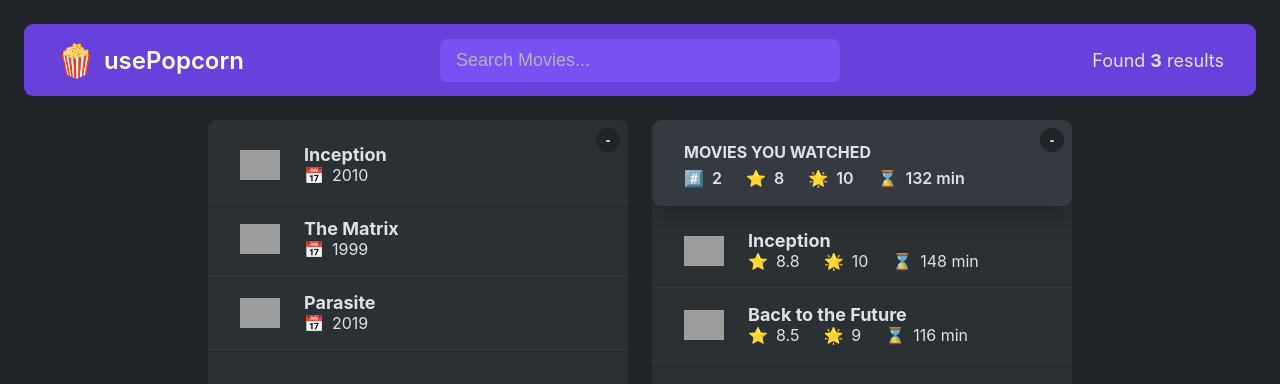
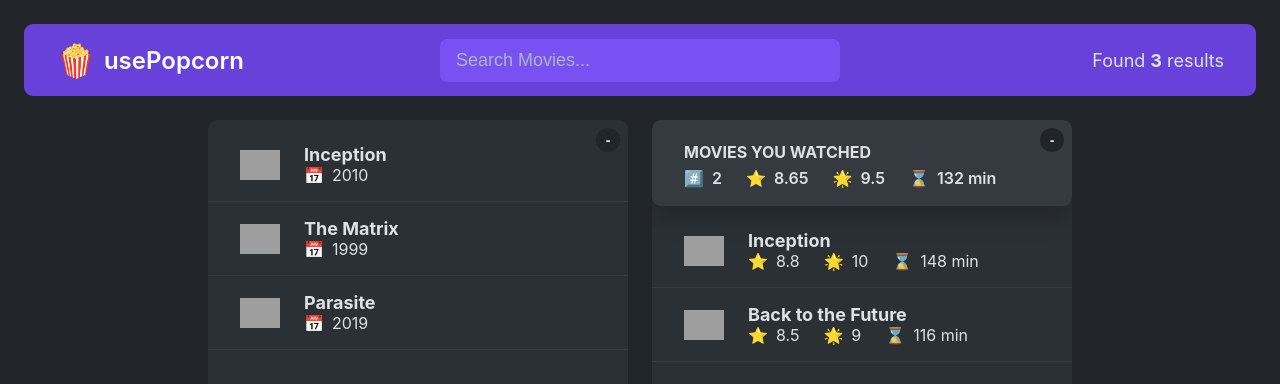
Before and after one commit to Marshal10/Movie-Ratings-App, a React (Create React App) app: page / in a window 1280 px wide. Shown: the top 384 px of the page. Built offline with nearby package versions, Linux system fonts and the light colour scheme; grey boxes are pictures that could not be loaded.

Commit message:
show/Hide details and average func

```diff
--- a/src/App.js
+++ b/src/App.js
@@ -1,3 +1,5 @@
+import { useState } from "react";
+
 const tempMovieData = [
   {
     imdbID: "tt1375666",
@@ -45,6 +47,10 @@ const tempWatchedData = [
   },
 ];
 
+const average = (arr) => {
+  return arr.reduce((acc, cur, i, arr) => acc + cur / arr.length, 0);
+};
+
 export default function App() {
   return (
     <>
@@ -55,6 +61,7 @@ export default function App() {
 }
 
 function Navbar() {
+  const [query, setQuery] = useState("");
   return (
     <nav className="nav-bar">
       <div className="logo">
@@ -65,6 +72,8 @@ function Navbar() {
         type="text"
         className="search"
         placeholder="Search Movies..."
+        value={query}
+        onChange={(e) => setQuery((q) => e.target.value)}
       ></input>
       <p className="num-results">
         Found <strong>{tempMovieData.length}</strong> results
@@ -74,12 +83,24 @@ function Navbar() {
 }
 
 function Main() {
+  const [movies, setMovies] = useState(tempMovieData);
+  const [watched, setWatched] = useState(tempWatchedData);
+  const [isOpen, setIsOpen] = useState(true);
+  const [isOpen2, setIsOpen2] = useState(true);
+
+  const avgImdbRating = average(watched.map((movie) => movie.imdbRating));
+  const avgUserRating = average(watched.map((movie) => movie.userRating));
+  const avgRuntime = average(watched.map((movie) => movie.runtime));
+
   return (
     <main className="main">
       <div className="box">
-        <button className="btn-toggle">-</button>
+        <button className="btn-toggle" onClick={() => setIsOpen((o) => !o)}>
+          {isOpen ? "-" : "+"}
+        </button>
+        {isOpen && (
           <ul className="list">
-          {tempMovieData?.map((movie) => (
+            {movies?.map((movie) => (
               <li key={movie.imdbID}>
                 <img src={movie.Poster} alt={`${movie.Title} poster`}></img>
                 <h3>{movie.Title}</h3>
@@ -92,10 +113,15 @@ function Main() {
               </li>
             ))}
           </ul>
+        )}
       </div>
 
       <div className="box">
-        <button className="btn-toggle">-</button>
+        <button className="btn-toggle" onClick={() => setIsOpen2((o) => !o)}>
+          {isOpen2 ? "-" : "+"}
+        </button>
+        {isOpen2 && (
+          <>
             <div className="summary">
               <h2>Movies you watched</h2>
               <div>
@@ -105,21 +131,21 @@ function Main() {
                 </p>
                 <p>
                   <span>⭐</span>
-              <span>8</span>
+                  <span>{avgImdbRating}</span>
                 </p>
                 <p>
                   <span>🌟</span>
-              <span>10</span>
+                  <span>{avgUserRating}</span>
                 </p>
                 <p>
                   <span>⌛</span>
-              <span>132 min</span>
+                  <span>{avgRuntime} min</span>
                 </p>
               </div>
             </div>
 
             <ul className="list">
-          {tempWatchedData.map((movie) => (
+              {watched.map((movie) => (
                 <li key={movie.imdbID}>
                   <img src={movie.Poster} alt={`${movie.Title} poster`}></img>
                   <h3>{movie.Title}</h3>
@@ -140,6 +166,8 @@ function Main() {
                 </li>
               ))}
             </ul>
+          </>
+        )}
       </div>
     </main>
   );
```
Lines whose indentation alone changed are shown as unchanged.
